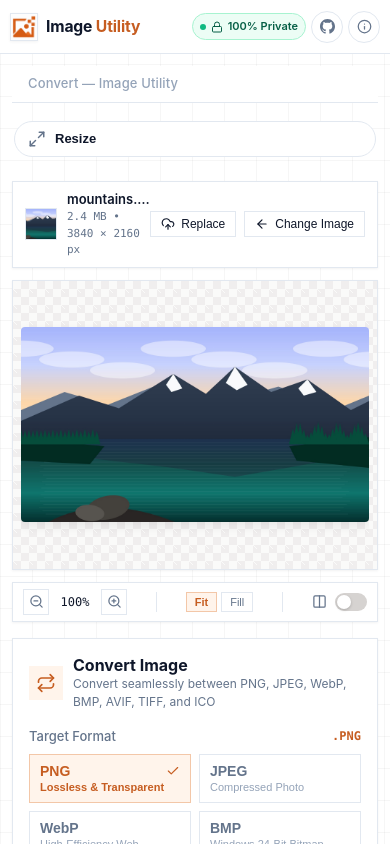
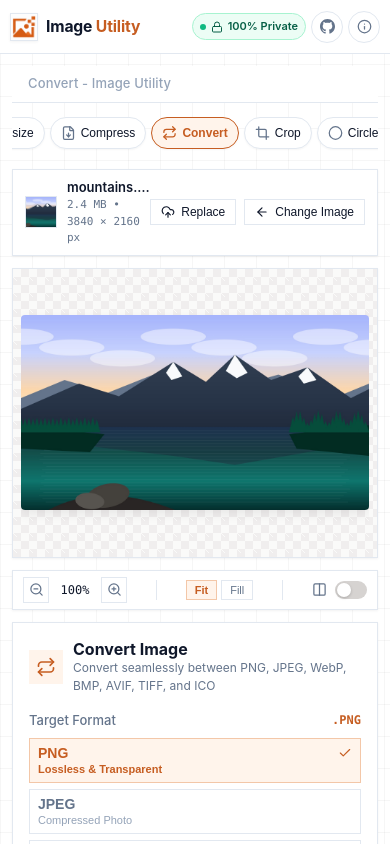
Before and after one commit to H-arshal/Image-Utils, a React (Vite) app: page /convert in a window 390 px wide. Shown: the top 844 px of the page. Built offline with nearby package versions, Linux system fonts and the light colour scheme.

Commit message:
Updating CSS for media query

```diff
--- a/index.html
+++ b/index.html
@@ -86,11 +86,11 @@
     <div id="root"></div>
     <noscript>
       <div style="max-width:680px;margin:60px auto;padding:32px;font-family:Inter,system-ui,sans-serif;text-align:center">
-        <h1>Image Utility — Free, Private, In-Browser Image Tools</h1>
+        <h1>Image Utility | Free, Private, In-Browser Image Tools</h1>
         <p style="margin:16px 0;color:#64748b;line-height:1.6">
           Resize, compress, crop, circle crop, round corners, add borders, adjust filters, rotate &amp; flip,
           convert formats (PNG, JPEG, WebP, AVIF, ICO), generate favicons, add watermarks, create PDFs,
-          and strip EXIF metadata — all 100% client-side with zero data uploaded.
+          and strip EXIF metadata - all 100% client-side with zero data uploaded.
         </p>
         <p style="margin:16px 0;color:#94a3b8;font-size:0.875rem">
           This application requires JavaScript to run. Please enable JavaScript in your browser settings.
--- a/src/App.jsx
+++ b/src/App.jsx
@@ -290,7 +290,7 @@ export default function App() {
         onClose={() => setIsAboutOpen(false)}
       />
 
-      {/* SEO Footer — crawlable internal links to all tool pages */}
+      {/* SEO Footer - crawlable internal links to all tool pages */}
       {location.pathname === '/' && (
         <footer className="site-footer">
           <div className="footer-inner">
--- a/src/components/AboutModal.jsx
+++ b/src/components/AboutModal.jsx
@@ -251,7 +251,7 @@ export default function AboutModal({ isOpen, onClose }) {
                   >
                     <div className="developer-action-btn-left">
                       <Globe size={15} />
-                      <span>Harshal Moon — Portfolio Website</span>
+                      <span>Harshal Moon - Portfolio Website</span>
                     </div>
                     <ExternalLink size={13} />
                   </a>
--- a/src/components/Workspace.jsx
+++ b/src/components/Workspace.jsx
@@ -116,6 +116,17 @@ export default function Workspace({
   const [isCanvasDragOver, setIsCanvasDragOver] = useState(false);
   const dragCounterRef = useRef(0);
   const canvasFileInputRef = useRef(null);
+  const sidebarNavRef = useRef(null);
+
+  // Auto-scroll active tool into view in horizontal navigation on mobile/tablet
+  useEffect(() => {
+    if (sidebarNavRef.current) {
+      const activeBtn = sidebarNavRef.current.querySelector('.sidebar-tool-card.is-active');
+      if (activeBtn) {
+        activeBtn.scrollIntoView({ behavior: 'smooth', block: 'nearest', inline: 'center' });
+      }
+    }
+  }, [activeTool]);
 
   const ALLOWED_MIME_TYPES = ['image/jpeg', 'image/png', 'image/webp', 'image/gif', 'image/bmp'];
   const MAX_FILE_SIZE = 50 * 1024 * 1024;
@@ -457,12 +468,12 @@ export default function Workspace({
   return (
     <div className="workspace-main-wrapper">
       {/* SEO: Visible h1 for each tool page */}
-      <h1 className="workspace-seo-h1">{activeToolDef.name} — Image Utility</h1>
+      <h1 className="workspace-seo-h1">{activeToolDef.name} - Image Utility</h1>
 
       {/* Three Column Desktop Workspace */}
       <div className="workspace-desktop-grid">
         {/* Column 1: Left Navigation Sidebar */}
-        <aside className="workspace-sidebar">
+        <aside className="workspace-sidebar" ref={sidebarNavRef} aria-label="Image utility options">
           {WORKSPACE_TOOLS.map((tool) => {
             const Icon = tool.icon;
             const isActive = activeTool === tool.id;
--- a/src/components/tools/ConvertControls.jsx
+++ b/src/components/tools/ConvertControls.jsx
@@ -39,22 +39,14 @@ export default function ConvertControls({ onChange }) {
             .{activeFormatMeta.ext.toUpperCase()}
           </span>
         </label>
-        <div style={{ display: 'grid', gridTemplateColumns: 'repeat(2, 1fr)', gap: '8px' }}>
+        <div className="convert-format-grid">
           {CONVERT_FORMATS.map((fmt) => {
             const isActive = format === fmt.id;
             return (
               <button
                 key={fmt.id}
                 type="button"
-                className={`pill-btn ${isActive ? 'is-active' : ''}`}
-                style={{
-                  height: 'auto',
-                  padding: '8px 10px',
-                  display: 'flex',
-                  flexDirection: 'column',
-                  alignItems: 'flex-start',
-                  textAlign: 'left'
-                }}
+                className={`pill-btn format-select-btn ${isActive ? 'is-active' : ''}`}
                 onClick={() => setFormat(fmt.id)}
               >
                 <div style={{ display: 'flex', alignItems: 'center', justifyContent: 'space-between', width: '100%' }}>
--- a/src/index.css
+++ b/src/index.css
@@ -1,4 +1,4 @@
-/* Image Utility — Pixel-Perfect Burnt Orange Design matching Mockup */
+/* Image Utility - Pixel-Perfect Burnt Orange Design matching Mockup */
 :root {
   color-scheme: light;
 
@@ -1161,6 +1161,22 @@ input[type="range"] {
   font-weight: 600;
 }
 
+/* Convert Format Grid & Button */
+.convert-format-grid {
+  display: grid;
+  grid-template-columns: repeat(2, 1fr);
+  gap: 8px;
+}
+
+.format-select-btn {
+  height: auto;
+  padding: 8px 10px;
+  display: flex;
+  flex-direction: column;
+  align-items: flex-start;
+  text-align: left;
+}
+
 .button-secondary {
   color: var(--color-text);
   background: var(--color-surface);
@@ -1997,38 +2013,72 @@ input[type="range"] {
     display: flex !important;
     flex-direction: row !important;
     overflow-x: auto;
+    overflow-y: hidden;
     gap: 8px;
-    padding: 2px 2px 8px;
+    padding: 4px 4px 10px;
     margin-bottom: 2px;
     scrollbar-width: none;
     -webkit-overflow-scrolling: touch;
+    scroll-behavior: smooth;
     background: transparent;
     border: none;
     box-shadow: none;
     max-height: none;
+    min-width: 0;
+    width: 100%;
   }
 
   .workspace-sidebar::-webkit-scrollbar {
     display: none;
   }
 
-
   .sidebar-tool-card {
+    width: auto !important;
     flex: 0 0 auto;
+    display: inline-flex;
+    align-items: center;
+    gap: 8px;
     padding: 8px 14px;
     border-radius: 9999px;
     background: var(--color-surface);
     border: 1px solid var(--color-border);
-    gap: 8px;
+    white-space: nowrap;
+    text-align: center;
+    box-shadow: 0 1px 2px rgba(0, 0, 0, 0.04);
+    touch-action: manipulation;
+  }
+
+  .sidebar-tool-card:hover {
+    background: var(--color-surface-subtle);
+    border-color: var(--color-border-strong);
   }
 
   .sidebar-tool-card.is-active {
     background: var(--color-accent-tint);
     border-color: var(--color-accent);
+    color: var(--color-accent);
+  }
+
+  .sidebar-tool-card.is-active .sidebar-tool-title {
+    color: var(--color-accent);
+    font-weight: 600;
   }
 
   .sidebar-tool-card.is-active::before {
     display: none;
+  }
+
+  .sidebar-tool-meta {
+    display: inline-flex;
+    align-items: center;
+    white-space: nowrap;
+    overflow: visible;
+  }
+
+  .sidebar-tool-title {
+    font-size: 0.8125rem;
+    font-weight: 500;
+    white-space: nowrap;
   }
 
   .sidebar-tool-desc {
@@ -2181,36 +2231,137 @@ input[type="range"] {
   }
 
   .tools-grid {
-    grid-template-columns: 1fr;
-    gap: 0.75rem;
+    grid-template-columns: repeat(2, minmax(0, 1fr));
+    gap: 10px;
+  }
+
+  .tool-card {
+    padding: 12px;
+    gap: 6px;
+    border-radius: var(--radius-md);
+  }
+
+  .tool-card-icon {
+    width: 32px;
+    height: 32px;
+    border-radius: var(--radius-sm);
+  }
+
+  .tool-card-title {
+    font-size: 0.875rem;
+    margin-top: 2px;
+  }
+
+  .tool-card-desc {
+    font-size: 0.75rem;
+    line-height: 1.35;
+    display: -webkit-box;
+    -webkit-line-clamp: 2;
+    -webkit-box-orient: vertical;
+    overflow: hidden;
   }
 
   /* Workspace Layout on Mobile */
   .workspace-main-wrapper {
-    gap: 1rem;
+    gap: 0.75rem;
   }
 
   .workspace-desktop-grid {
-    gap: 1rem;
+    gap: 0.75rem;
   }
 
   /* Horizontal Tool Selector */
   .workspace-sidebar {
-    padding: 2px 2px 6px;
+    padding: 4px 2px 8px;
     gap: 6px;
+    scroll-padding: 0 8px;
+    min-width: 0;
+    width: 100%;
   }
 
   .sidebar-tool-card {
+    width: auto !important;
     padding: 7px 12px;
+    gap: 6px;
+    border-radius: 9999px;
+    height: 36px;
+    box-sizing: border-box;
+    display: inline-flex;
+    align-items: center;
+    white-space: nowrap;
   }
 
   .sidebar-tool-title {
     font-size: 0.8125rem;
+    white-space: nowrap;
+    line-height: 1;
   }
 
   .sidebar-tool-icon {
-    width: 20px;
-    height: 20px;
+    width: 18px;
+    height: 18px;
+    display: flex;
+    align-items: center;
+    justify-content: center;
+    flex-shrink: 0;
+  }
+
+  /* Tool controls adaptation on mobile */
+  .dimension-inputs-row {
+    gap: 8px;
+    width: 100%;
+  }
+
+  .dimension-field {
+    min-width: 0;
+    flex: 1;
+  }
+
+  .input-with-suffix {
+    height: 36px;
+  }
+
+  .input-with-suffix input {
+    padding: 6px 8px;
+    font-size: 0.8125rem;
+    min-width: 0;
+  }
+
+  .input-suffix {
+    padding: 0 8px;
+    font-size: 0.75rem;
+  }
+
+  .link-icon-btn {
+    width: 30px;
+    height: 36px;
+  }
+
+  .preset-grid-4 {
+    gap: 6px;
+  }
+
+  .preset-btn-item {
+    height: 32px;
+    font-size: 0.75rem;
+  }
+
+  .inputs-2col-grid {
+    gap: 8px;
+  }
+
+  .inputs-2col-grid .pill-btn {
+    padding: 8px 6px;
+    font-size: 0.75rem;
+    text-align: center;
+  }
+
+  .convert-format-grid {
+    gap: 6px;
+  }
+
+  .format-select-btn {
+    padding: 6px 8px;
   }
 
   /* File Info Header */
@@ -2427,6 +2578,64 @@ input[type="range"] {
     max-height: 290px;
   }
 
+  .tools-grid {
+    grid-template-columns: 1fr;
+    gap: 8px;
+  }
+
+  .tool-card {
+    padding: 10px 12px;
+    display: grid;
+    grid-template-columns: 32px 1fr;
+    grid-template-areas:
+      "icon title"
+      "icon desc";
+    column-gap: 10px;
+    row-gap: 2px;
+    align-items: center;
+  }
+
+  .tool-card-icon {
+    grid-area: icon;
+    margin: 0;
+  }
+
+  .tool-card-title {
+    grid-area: title;
+    margin: 0;
+  }
+
+  .tool-card-desc {
+    grid-area: desc;
+    margin: 0;
+  }
+
+  .workspace-sidebar {
+    gap: 5px;
+    padding: 2px 2px 6px;
+  }
+
+  .sidebar-tool-card {
+    width: auto !important;
+    padding: 6px 10px;
+    gap: 5px;
+    height: 32px;
+  }
+
+  .sidebar-tool-title {
+    font-size: 0.75rem;
+  }
+
+  .sidebar-tool-icon {
+    width: 15px;
+    height: 15px;
+  }
+
+  .convert-format-grid {
+    grid-template-columns: 1fr;
+    gap: 6px;
+  }
+
   .inputs-2col-grid {
     gap: 8px;
   }
@@ -2488,7 +2697,7 @@ a.tool-card {
   color: inherit;
 }
 
-/* Workspace: Visible h1 for tool pages — compact but present for crawlers and accessibility */
+/* Workspace: Visible h1 for tool pages - compact but present for crawlers and accessibility */
 .workspace-seo-h1 {
   font-size: 0.8125rem;
   font-weight: 500;
@@ -2500,7 +2709,7 @@ a.tool-card {
   background: var(--color-surface);
 }
 
-/* Site Footer — internal link surface for crawlers */
+/* Site Footer - internal link surface for crawlers */
 .site-footer {
   margin-top: 56px;
   border-top: 1px solid var(--color-border);
```
